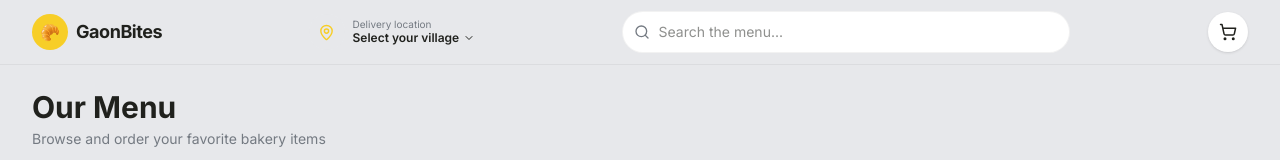
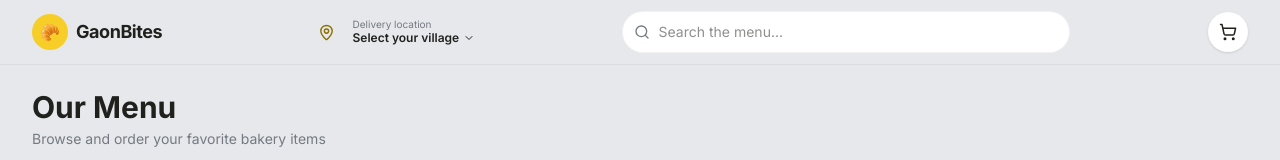
Before and after one commit to aryanguptajsm/Rasito, a React (Vite) app: page /menu in a window 1280 px wide. Shown: the top 160 px of the page. Built offline with nearby package versions, Linux system fonts and the light colour scheme.

Commit message:
feat: update text color for .text-terracotta class; modify focus-visible outline color

```diff
--- a/src/index.css
+++ b/src/index.css
@@ -60,6 +60,10 @@ button, a, input, select, textarea {
 
 .bg-terracotta.text-white svg {
   color: inherit;
+}
+
+.text-terracotta {
+  color: #8A7000;
 }
 
 /* ============================================================
@@ -149,7 +153,7 @@ button, a, input, select, textarea {
    ============================================================ */
 
 :focus-visible {
-  outline: 2px solid #C76D45;
+  outline: 2px solid #C69F10;
   outline-offset: 2px;
   border-radius: 4px;
 }
```
